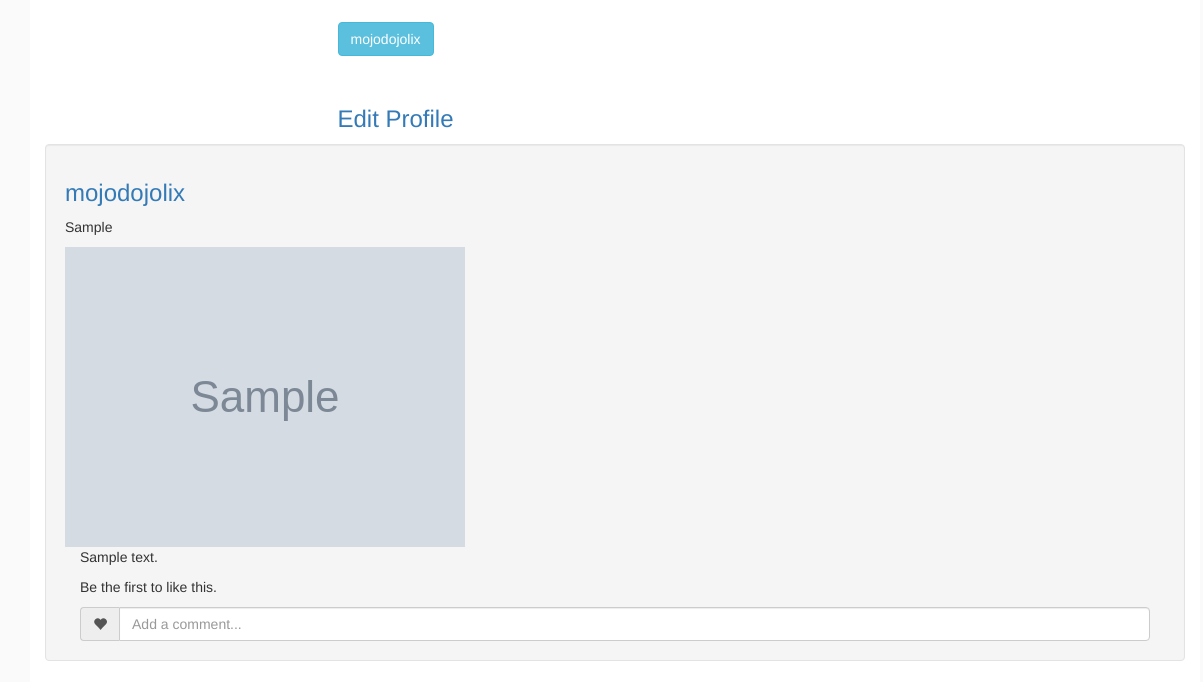
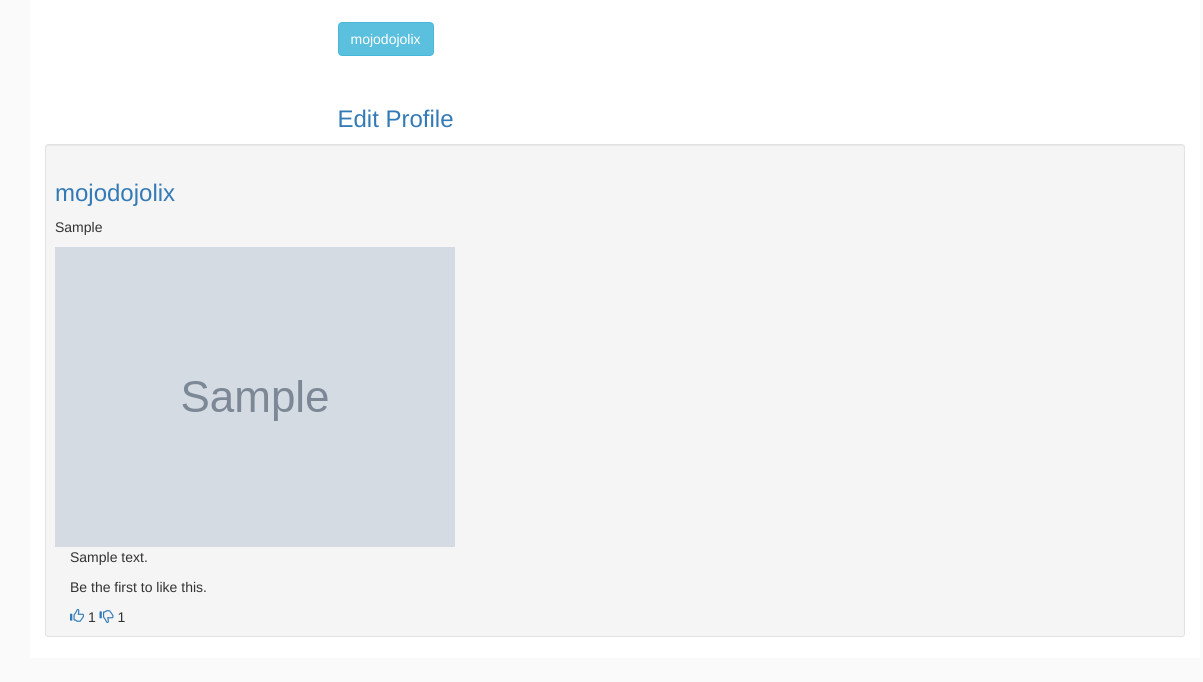
Before and after one commit to mwerumuchai/instagram-clone, a Django app: a page that uses gram/templates/navbar.html in a window 1440 px wide. Shown: the part 125-807 px from the top of the page, without its empty margins (237-1440 px from the left). After the commit the page ends 762 px from the top, so only its background shows below. Run offline with Django 3.2, Linux system fonts and the light colour scheme; a user stored in the database is signed in; data comes from the database, SQL or seed files in the repository; tables that the repository leaves empty hold one stand-in row (values such as "Sample post"); grey boxes marked "Sample" are stand-in pictures; some libraries are stand-ins or nearby versions.

```diff
--- a/gram/templates/base.html
+++ b/gram/templates/base.html
@@ -15,9 +15,9 @@
   </head>
 
   <body>
-    {% include "navbar.html" %} {% block content %} {% endblock %} {% block scripts %}
+    {% include "navbar.html" %} {% block content %} {% endblock %} {% block scripts %} {% bootstrap_javascript %}
     <script src="https://ajax.googleapis.com/ajax/libs/jquery/3.2.1/jquery.min.js"></script>
-    {% bootstrap_javascript %} {% endblock %}
+    <link rel="stylesheet" href="https://cdnjs.cloudflare.com/ajax/libs/font-awesome/4.7.0/css/font-awesome.min.css"> {% endblock %}
 
   </body>
 
--- a/gram/templates/navbar.html
+++ b/gram/templates/navbar.html
@@ -50,6 +50,9 @@
                   <a href="{% url 'editprofile' user.username %}">Edit Profile</a>
                 </li>
                 <li>
+                  <a href="{% url 'follow' user.id %}">Follow</a>
+                </li>
+                <li>
                   <a href="{% url 'update_profilepic' user.username %}">Change Profile Picture</a>
                 </li>
                 <li>
--- a/gram/templates/profiles/profile.html
+++ b/gram/templates/profiles/profile.html
@@ -12,27 +12,25 @@
   </div>
   <div class="row">
     <div class="col-md-4"></div>
+    <div class="col-md-1"></div>
     {% for post_item in post %}
-    <div class="col-md-4" id="image">
-      <div class="well">
-        <h3><a href="{% url 'profiles' user.username %}">{{user.username}}</a></h3>
+    <div class="col-md-6" id="image">
+      <div class="well well-sm">
+        <h3><a href="/profiles">{{post_item.user.username}}</a></h3>
         <p>{{post_item.location}}</p>
         <img src="{{post_item.image.url}}" class="img-responsive" alt="Image">
         <div class="container" id="like">
           <p>{{post_item.description}}</p>
-          {% if post.liker|length %}
-          <a href="#" data-toggle="modal" data-target="#{{ post.slug }}_likers_modal">Likes: {{ post.liker|length }}</a> {% include 'profiles/likers.html' %} {% else %}
           <p>Be the first to like this.</p>
-          {% endif %}
           <div class="input-group">
-            {% if user in post.liker %}
-            <a href="" class="input-group-addon btn btn-default red"><span class="glyphicon glyphicon-heart" id="comment"></span></a> {% else %}
-            <a href="" class="input-group-addon btn btn-default"><span class="glyphicon glyphicon-heart" id="comment"></span></a> {% endif %}
-            <input type="text" class="form-control" placeholder="Add a comment..." aria-describedby="comment">
+            <a href="{% url 'upvote_post' post_item.id %}">
+              <span class="glyphicon glyphicon-thumbs-up" id="comment"></span></a> {{post_item.upvote_count}}
+            <a href="{% url 'downvote_post' post_item.id %}">
+              <span class="glyphicon glyphicon-thumbs-down" id="comment"></span></a> {{post_item.downvote_count}}
           </div>
         </div>
       </div>
     </div>
     {% endfor %}
-    <div class="col-md-4"></div> {% endblock %}
+    <div class="col-md-2"></div> {% endblock %}
   </div>
```
Also changed, not shown: gram/templates/comments/new_comment.html (+2 -14 lines), gram/templates/index.html (+8 -7 lines).
